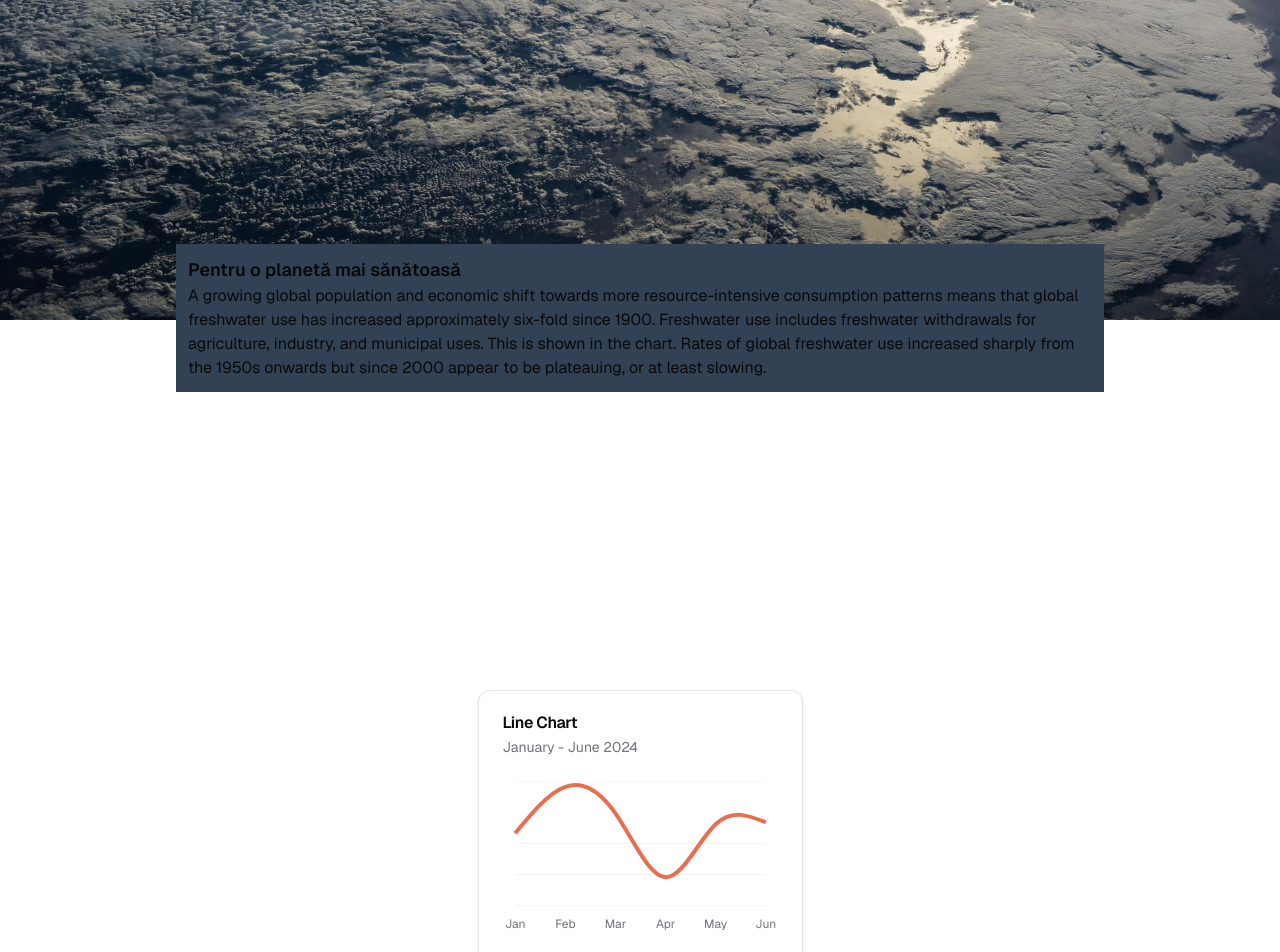
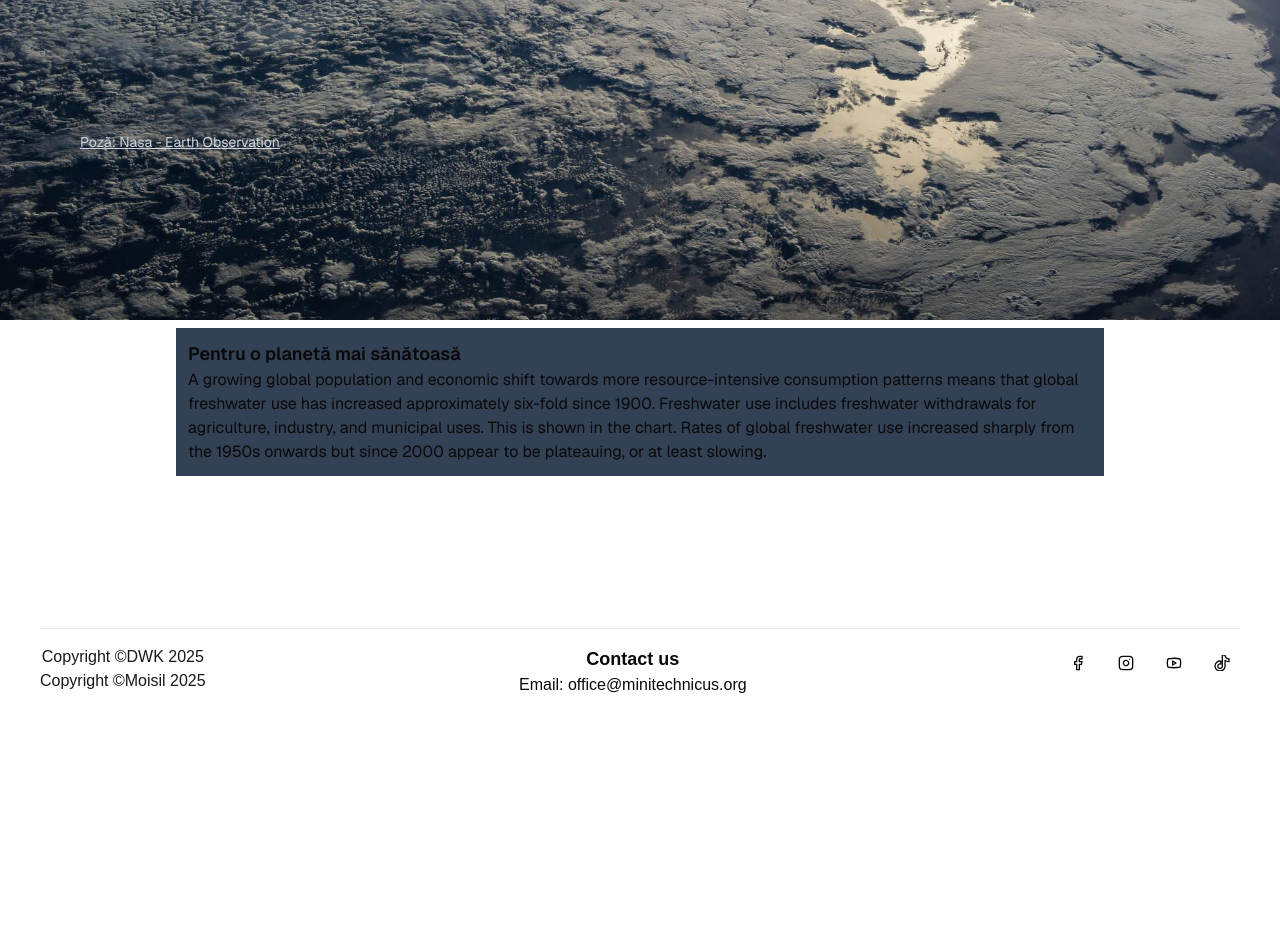
Before and after one commit to andreishark/moisil_aplicatie_2025, a Next.js app: page / in a window 1280 px wide. Shown: the part 480-1432 px from the top of the page. After the commit the page ends 1209 px from the top, so only its background shows below. Built offline with nearby package versions, Linux system fonts and the light colour scheme.

Commit message:
Main page

```diff
--- a/src/app/page.tsx
+++ b/src/app/page.tsx
@@ -1,5 +1,5 @@
 import Image from "next/image";
-import { Component } from  "@/components/ui/line-chart";
+import Link from "next/link";
 
 export default function Home() {
   return (
@@ -12,15 +12,14 @@ export default function Home() {
       />
       <h1 className="mb-36 bg-clip-border border-slate-300 rounded-xl p-2 bg-gradient-to-r from-teal-500 to-indigo-600 text-6xl text-center font-semibold z-10 drop-shadow-2xl">Poți face o schimbare.</h1>
       </div>
-
+      <Link className="text-sm underline justify-self-start text-slate-300 z-10"
+            href="https://images.nasa.gov/details/iss036e005964"
+      >Poză: Nasa - Earth Observation </Link>
       <article className="mt-28 mx-24 z-10 bg-slate-700 p-3">
         <h2 className="text-lg font-semibold">Pentru o planetă mai sănătoasă</h2>
         <p className="text-wrap">A growing global population and economic shift towards more resource-intensive consumption patterns means that global freshwater use has increased approximately six-fold since 1900. Freshwater use includes freshwater withdrawals for agriculture, industry, and municipal uses. This is shown in the chart. Rates of global freshwater use increased sharply from the 1950s onwards but since 2000 appear to be plateauing, or at least slowing.</p>
       </article>
 
-      <div className="grid grid-flow-row items-center justify-items-stretch min-h-screen mx-36">
-        <Component/>
-      </div>
     </div>
   );
 }
```
